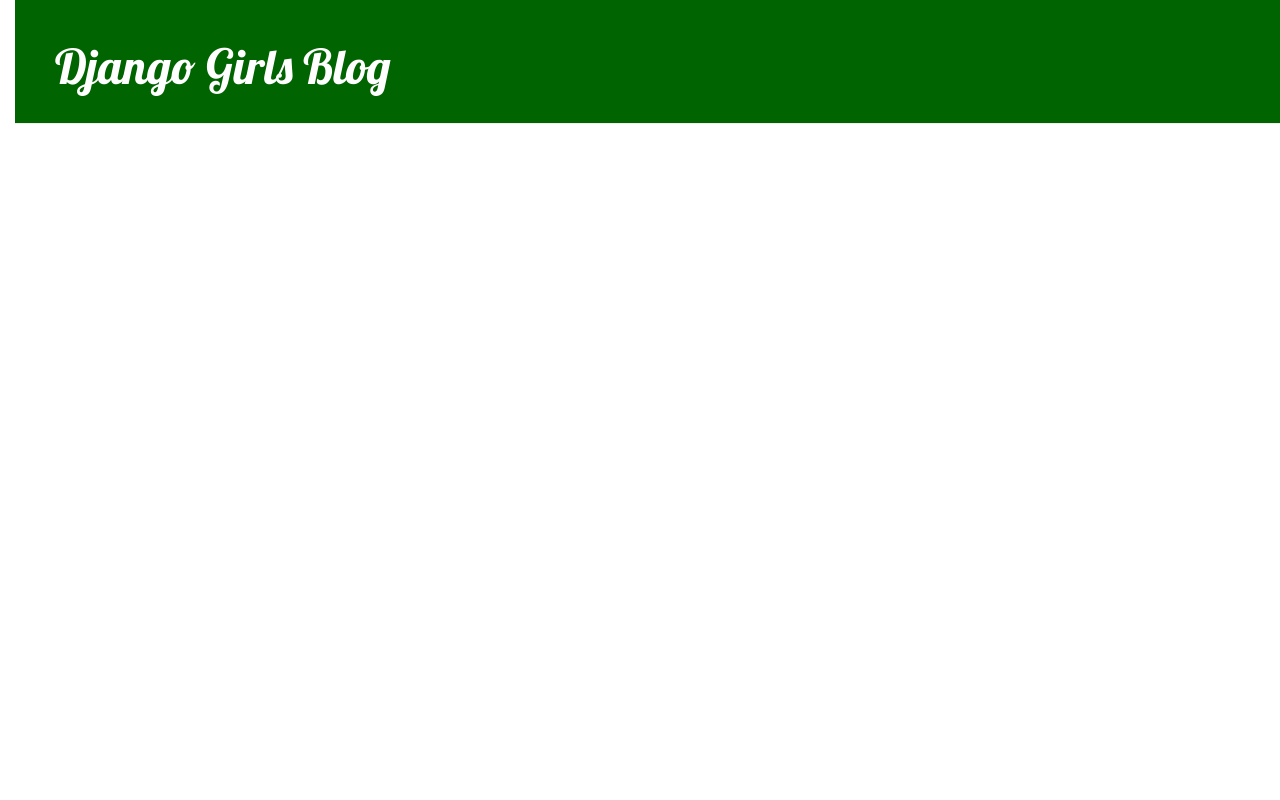
After one commit to charlie-kaiser/my-first-blog, a Django app: template blog/templates/blog/base.html in a window 1280 px wide. The commit adds this page. Run offline with Django 3.2, Linux system fonts and the light colour scheme; the template is opened without the code that fills it, so the values that code supplies are empty; some libraries are stand-ins or nearby versions.

Commit message:
Creacion de CSS y ampliacion de URLs

```diff
--- /dev/null
+++ b/blog/static/css/blog.css
@@ -0,0 +1,52 @@
+h1 a, h2 a {
+    color: #FF0000;
+    font-family: 'Lobster';
+}
+body {
+    padding-left: 15px;
+}
+.page-header{
+background-color: darkgreen;
+margin-top: 0;
+padding: 20px 20px 20px 40px;
+}
+.page-header h1, .page-header h1 a, .page-header h1 a:visited, .page-header h1 a:active {
+    color: #ffffff;
+    font-size: 36pt;
+    text-decoration: none;
+}
+
+.content {
+    margin-left: 40px;
+}
+
+h1, h2, h3, h4 {
+    font-family: 'Times New Roman', Times, serif, cursive;
+}
+
+.date {
+    color: grey;
+}
+
+.save {
+    float: right;
+}
+
+.post-form textarea, .post-form input {
+    width: 100%;
+}
+
+.top-menu, .top-menu:hover, .top-menu:visited {
+    color: #ffffff;
+    float: right;
+    font-size: 26pt;
+    margin-right: 20px;
+}
+
+.post {
+    margin-bottom: 70px;
+}
+
+.post h2 a, .post h2 a:visited {
+    color: red;
+}
--- /dev/null
+++ b/blog/templates/blog/base.html
@@ -0,0 +1,23 @@
+{% load static %}
+<html>
+    <head>
+        <title>Django Girls blog</title>
+        <link rel="stylesheet" href="//maxcdn.bootstrapcdn.com/bootstrap/3.2.0/css/bootstrap.min.css">
+        <link rel="stylesheet" href="//maxcdn.bootstrapcdn.com/bootstrap/3.2.0/css/bootstrap-theme.min.css">
+        <link rel="stylesheet" href="{% static 'css/blog.css' %}">
+        <link href="//fonts.googleapis.com/css?family=Lobster&subset=latin,latin-ext" rel="stylesheet" type="text/css">
+    </head>
+   <body>
+    <div class="page-header">
+        <h1><a href="/">Django Girls Blog</a></h1>
+    </div>
+    <div class="content container">
+        <div class="row">
+            <div class="col-md-8">
+            {% block content %}
+            {% endblock %}
+            </div>
+        </div>
+    </div>
+</body>
+</html>
--- a/blog/urls.py
+++ b/blog/urls.py
@@ -3,4 +3,5 @@
 
 urlpatterns = [
     path('', views.post_list, name='post_list'),
+    path('post/<int:pk>/', views.post_detail, name='post_detail'),
 ]
```
Also changed, not shown: blog/templates/blog/post_detail.html (added, +13 -0 lines), blog/templates/blog/post_list.html (+12 -18 lines), blog/views.py (+7 -2 lines).
